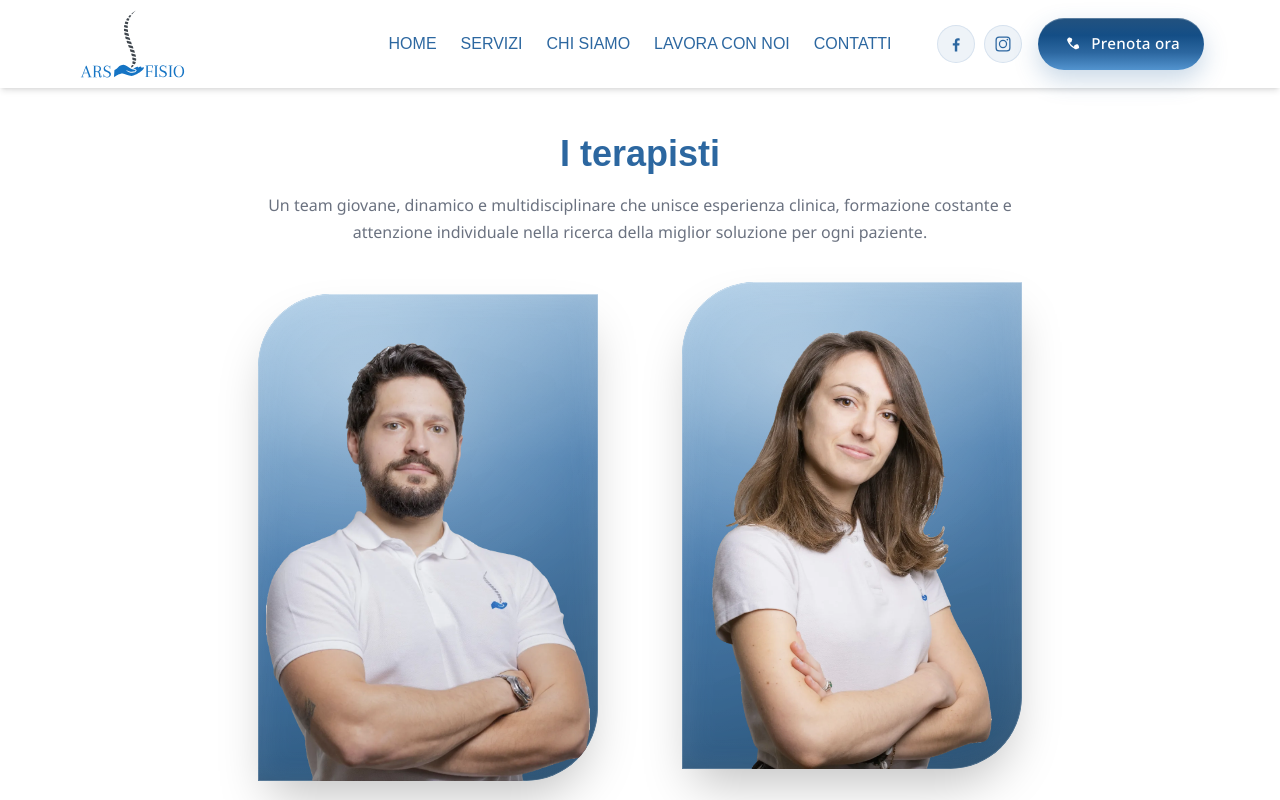
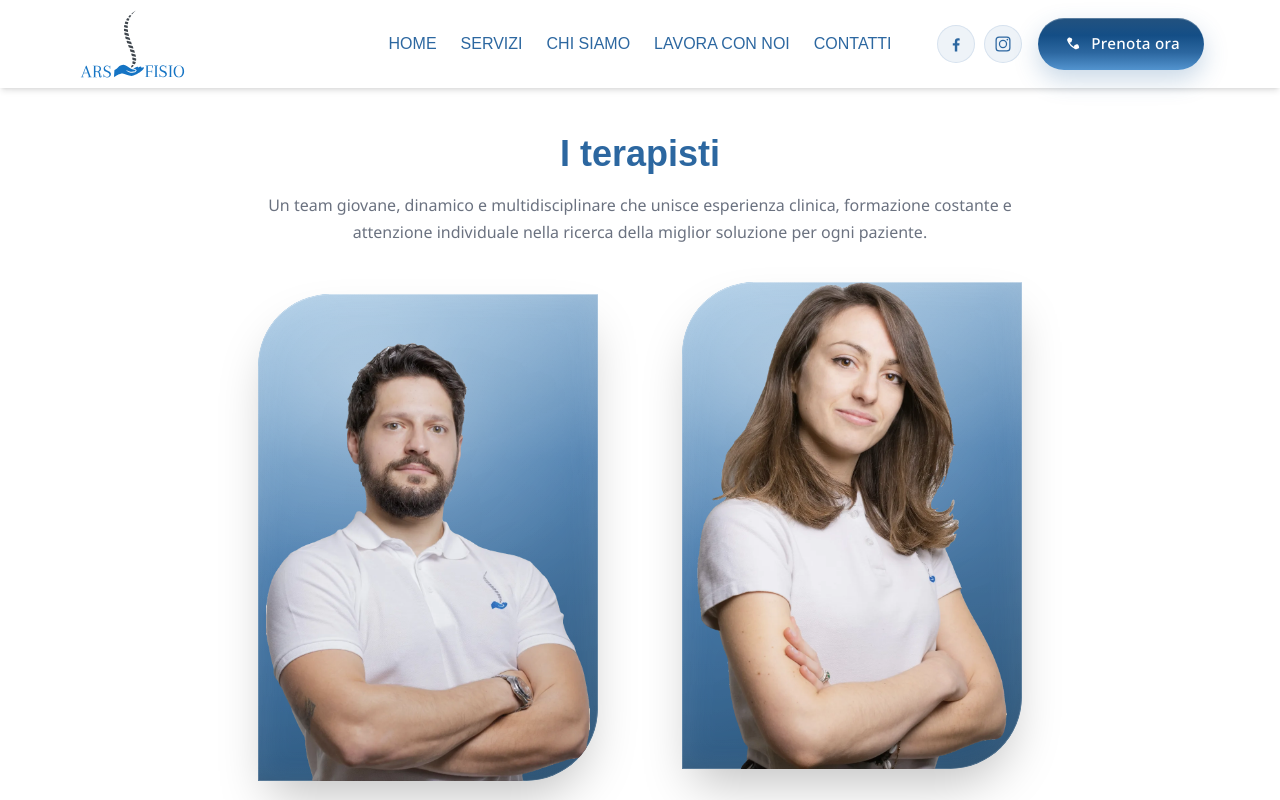
Before and after one commit to rolindaz/ars-fisio, a React (Vite) app: page /chi-siamo in a window 1280 px wide. Shown: the top 800 px of the page. Built offline with nearby package versions, Linux system fonts and the light colour scheme; a web font is replaced by a local one.

Commit message:
fix: adjust height of team card image shell for improved layout consistency

```diff
--- a/src/components/TeamCard.jsx
+++ b/src/components/TeamCard.jsx
@@ -211,7 +211,7 @@ export default function TeamCard({
           >
             <div className="team-card-inner-front corners backface-hidden">
               <div className="team-card-inner-front-bg corners" />
-              <div className="h-[90%] team-card-image-shell">
+              <div className="team-card-image-shell">
                 <SmoothImage
                   wrapperClassName="team-card-image-shell"
                   className="team-card-image relative z-10 object-cover object-bottom max-h-full"
--- a/src/index.css
+++ b/src/index.css
@@ -1485,7 +1485,7 @@ a:visited:active {
   display: flex;
   align-items: end;
   justify-content: center;
-  height: 95%;
+  height: 100%;
   width: 100%;
   overflow: hidden;
   padding-inline: 0.25rem;
```
